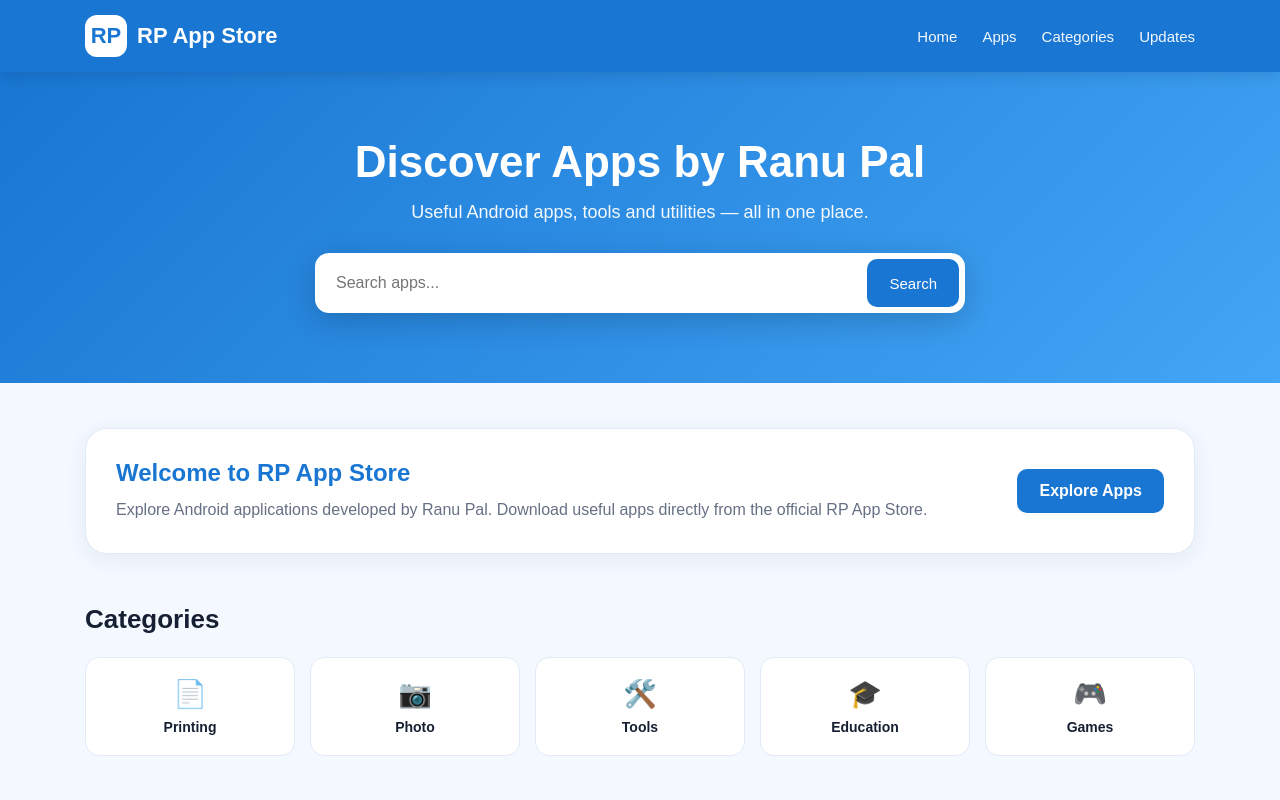
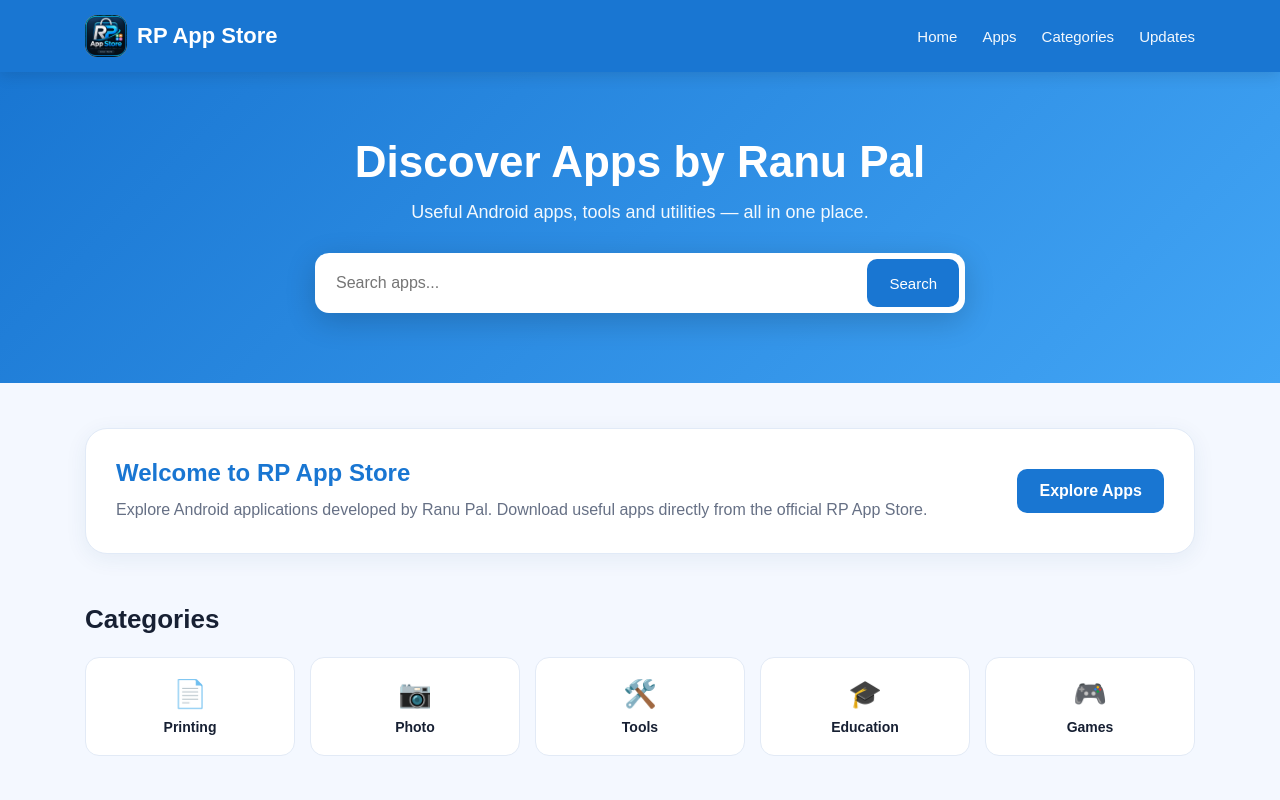
Before and after one commit to ranupal78970-dotcom/RP-App, a plain HTML site: page index.html in a window 1280 px wide. Shown: the top 800 px of the page. Drawn offline with Linux system fonts and the light colour scheme.

Commit message:
Update index.html

```diff
--- a/index.html
+++ b/index.html
@@ -435,7 +435,7 @@ footer{
     <div class="navbar">
 
         <a href="#" class="logo">
-            <div class="logo-icon">RP</div>
+           <img class="logo-icon" src="./rp-app-store-logo.jpg" alt="RP App Store">
             RP App Store
         </a>
 
```
